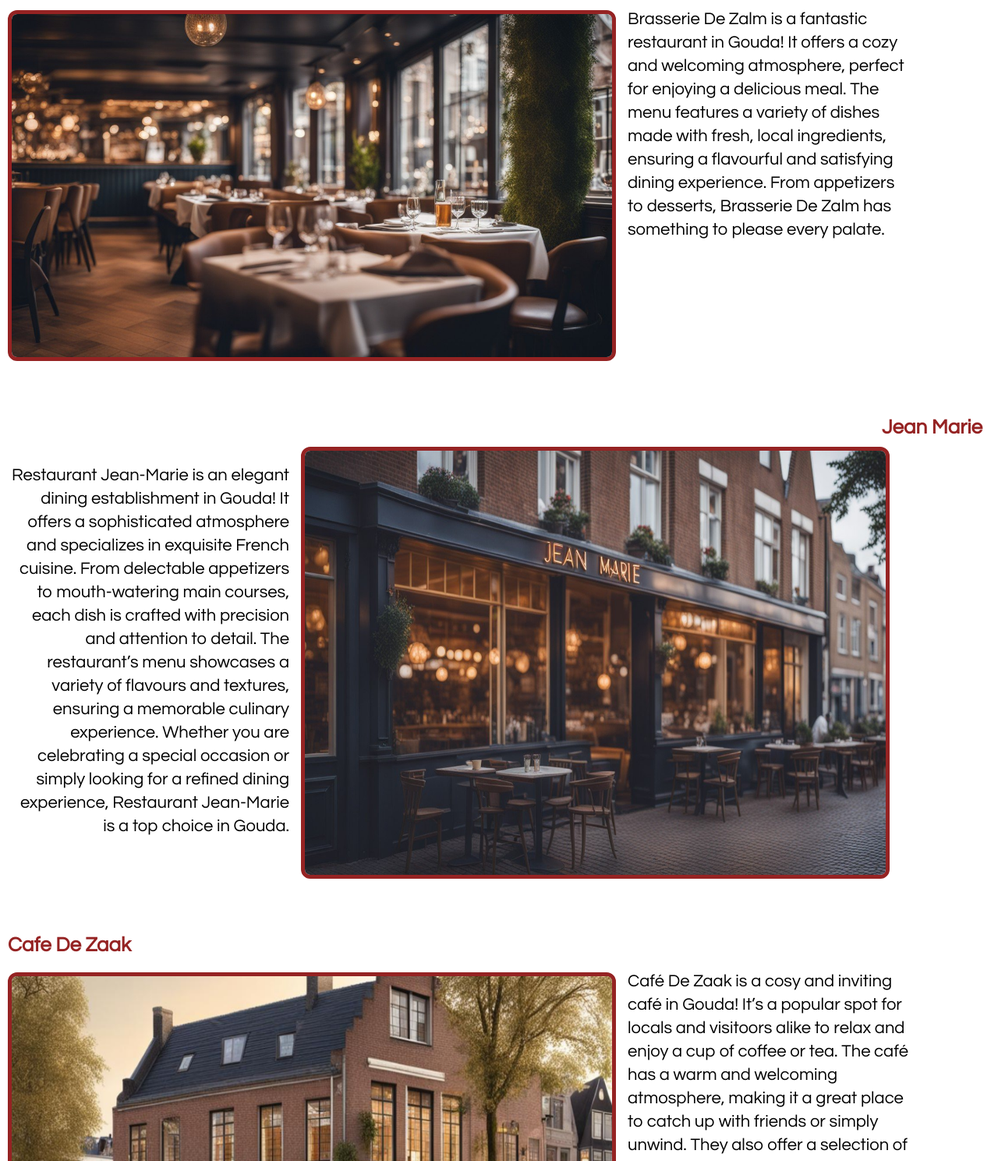
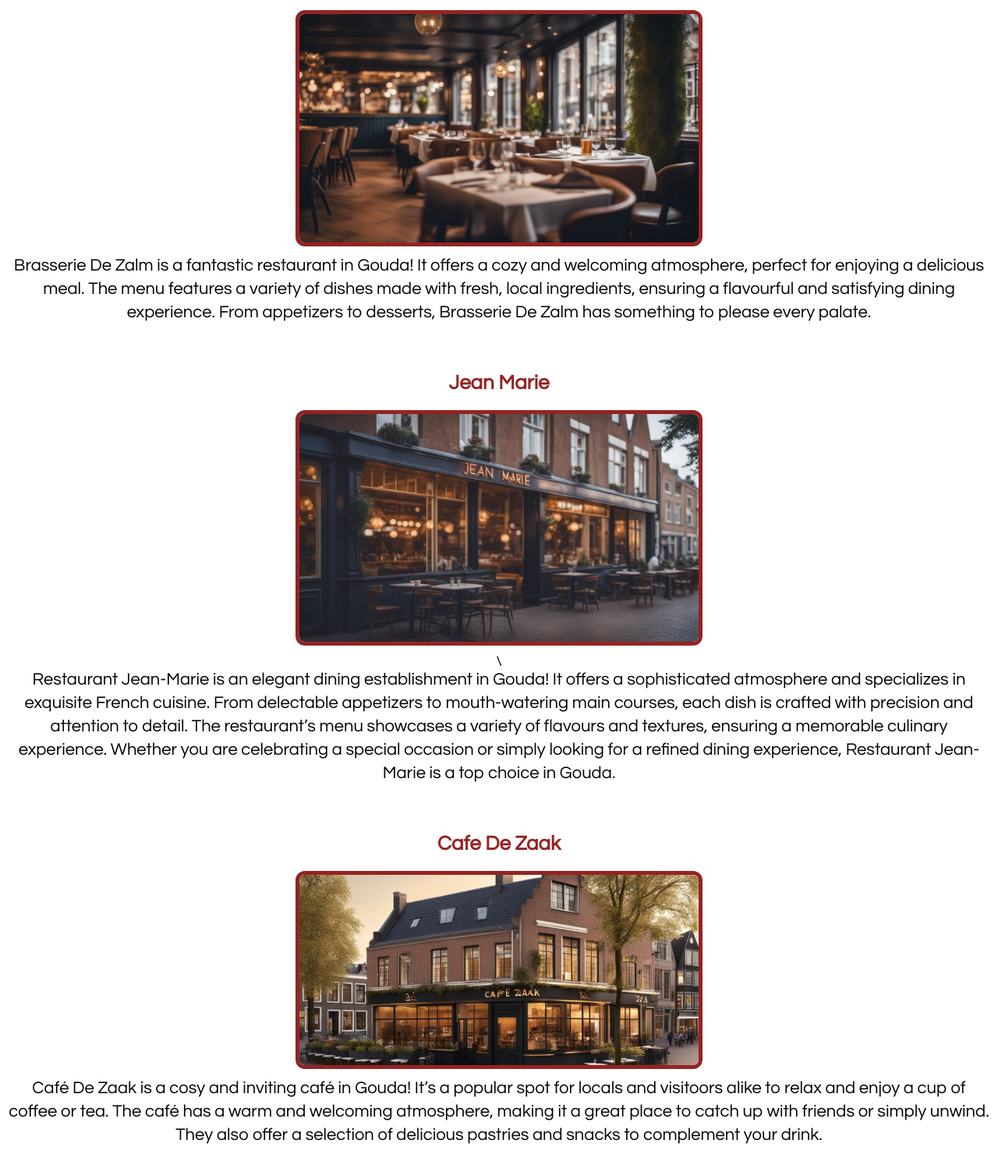
Before and after one commit to naseer6/goudaguides, a plain HTML site: page food.html in a window 1280 px wide. Shown: the part 971-2460 px from the top of the page at 78% size. Drawn offline with Linux system fonts and the light colour scheme.

Commit message:
semi final

```diff
--- a/css/activities.css
+++ b/css/activities.css
@@ -126,6 +126,17 @@
     margin-bottom: 10px;
 }
 
+/* Main Heading Styles */
+.mainheading {
+    color: #952323;
+    text-align: left;
+    font-size: 4.56em;
+    font-weight: 700;
+    line-height: 1.2;
+    margin-top: 10px;
+    margin-bottom: 10px;
+}
+
 /* First Text Styles */
 .firsttext {
     margin: 0 0.3125em;
@@ -156,6 +167,7 @@
 
 article {
     display: flex;
+    flex-direction: column;
     flex-shrink: 0;
     align-items: center;
     justify-content: space-between;
@@ -173,18 +185,12 @@
     line-height: 30px;
 }
 
-aside, #smallpic{
-    display: flex;
-    align-items: center;
-    justify-content: center;
-}
+
 .smallpic {
-    text-align: center;
-    margin-top: 10px;
-    margin-bottom: 10px;
-    width: 700px;
-    height: 430px;
-    flex-shrink: 0;
+    margin: 0.625em;
+    width: 100%;
+    max-width: 32.625em;
+    height: auto;
     border-radius: 12px;
     border: 5px solid #952323;
 
@@ -195,7 +201,7 @@
 
 .smallpictext {
     margin-bottom: 50px;
-    flex-shrink: 0;
+
     color: #000;
     text-align: center;
     font-family: Century Gothic;
--- a/css/food.css
+++ b/css/food.css
@@ -115,7 +115,6 @@
     color: white;
 }
 
-/* Main Heading Styles */
 .mainheading {
     color: #952323;
     text-align: left;
@@ -156,16 +155,17 @@
 
 article {
     display: flex;
+    flex-direction: column;
     flex-shrink: 0;
     align-items: center;
-    padding-bottom: 50px;
+    justify-content: space-between;
 }
 
 .semiheading {
     margin-top: 10px;
     margin-bottom: 10px;
     color: #952323;
-    text-align: left;
+    text-align: center;
     font-family: Century Gothic;
     font-size: 26px;
     font-style: normal;
@@ -174,15 +174,11 @@
 }
 
 
-
 .smallpic {
-
-    text-align: left;
-    margin-top: 10px;
-    margin-bottom: 10px;
-    width: 780px;
-    height: 450px;
-    flex-shrink: 0;
+    margin: 0.625em;
+    width: 100%;
+    max-width: 32.625em;
+    height: auto;
     border-radius: 12px;
     border: 5px solid #952323;
 
@@ -192,107 +188,10 @@
 
 
 .smallpictext {
-    padding-bottom: 15px;
-    padding-left: 15px;
+    margin-bottom: 50px;
 
-    width: 376px;
-    height: 406px;
-    flex-shrink: 0;
-    margin-bottom: 50px;
-    flex-shrink: 0;
     color: #000;
-    text-align: left;
-    font-family: Century Gothic;
-    font-size: 22px;
-    font-style: normal;
-    font-weight: 400;
-    line-height: 30px;
-}
-
-.semiheading2 {
-    margin-top: 10px;
-    margin-bottom: 10px;
-    margin-right: 10px;
-    color: #952323;
-    text-align: right;
-    font-family: Century Gothic;
-    font-size: 26px;
-    font-style: normal;
-    font-weight: 700;
-    line-height: 30px;
-}
-
-.smallpic2 {
-
-    text-align: right;
-
-    margin-bottom: 10px;
-    width: 755px;
-    height: 554px;
-    flex-shrink: 0;
-    border-radius: 12px;
-    border: 5px solid #952323;
-
-
-}
-
-
-
-.smallpictext2 {
-    padding-top: 10px;
-    padding-right: 15px;
-    width: 376px;
-    flex-shrink: 0;
-    margin-bottom: 50px;
-    flex-shrink: 0;
-    color: #000;
-    text-align: right;
-    font-family: Century Gothic;
-    font-size: 22px;
-    font-style: normal;
-    font-weight: 400;
-    line-height: 30px;
-}
-
-.semiheading3 {
-    margin-top: 10px;
-    margin-bottom: 10px;
-    color: #952323;
-    text-align: left;
-    font-family: Century Gothic;
-    font-size: 26px;
-    font-style: normal;
-    font-weight: 700;
-    line-height: 30px;
-}
-
-.smallpic3 {
-
-    text-align: left;
-    margin-top: 10px;
-    margin-bottom: 10px;
-    width: 780px;
-    height: 450px;
-    flex-shrink: 0;
-    border-radius: 12px;
-    border: 5px solid #952323;
-
-
-}
-
-
-
-.smallpictext3 {
-    padding-bottom: 15px;
-    padding-left: 15px;
-
-    width: 376px;
-    height: 406px;
-    flex-shrink: 0;
-    margin-bottom: 50px;
-    flex-shrink: 0;
-    color: #000;
-    text-align: left;
+    text-align: center;
     font-family: Century Gothic;
     font-size: 22px;
     font-style: normal;
--- a/css/home.css
+++ b/css/home.css
@@ -15,6 +15,37 @@
     font-family: 'Roboto', sans-serif;
 }
 
+/* Cookie Consent Styles */
+body {
+    margin: 0;
+    font-family: 'Roboto', sans-serif;
+}
+
+section#cookie-consent {
+    position: fixed;
+    bottom: 0;
+    left: 0;
+    width: 100%;
+    background: #333;
+    color: #fff;
+    padding: 15px;
+    text-align: center;
+    z-index: 1000;
+    display: none;
+}
+
+section#cookie-consent button {
+    background: #4CAF50;
+    color: #fff;
+    border: none;
+    padding: 10px 20px;
+    cursor: pointer;
+    margin-top: 10px;
+}
+
+section#cookie-consent.show {
+    display: block;
+}
 /* Topbar Styles */
 header {
 
@@ -283,6 +314,8 @@
     margin-bottom: 15px;
 }
 
+
+
 /* Responsive Styles */
 @media screen and (max-width: 800px) {
     body {
--- a/css/sports.css
+++ b/css/sports.css
@@ -158,14 +158,14 @@
     display: flex;
     flex-shrink: 0;
     align-items: center;
-    padding-bottom: 50px;
+    justify-content: space-between;
 }
 
 .semiheading {
     margin-top: 10px;
     margin-bottom: 10px;
     color: #952323;
-    text-align: left;
+    text-align: center;
     font-family: Century Gothic;
     font-size: 26px;
     font-style: normal;
@@ -174,14 +174,12 @@
 }
 
 
-
 .smallpic {
-
-    text-align: left;
+    text-align: center;
     margin-top: 10px;
     margin-bottom: 10px;
-    width: 780px;
-    height: 450px;
+    width: 377px;
+    height: 430px;
     flex-shrink: 0;
     border-radius: 12px;
     border: 5px solid #952323;
@@ -192,16 +190,10 @@
 
 
 .smallpictext {
-    padding-bottom: 15px;
-    padding-left: 15px;
+    margin-bottom: 50px;
 
-    width: 376px;
-    height: 406px;
-    flex-shrink: 0;
-    margin-bottom: 50px;
-    flex-shrink: 0;
     color: #000;
-    text-align: left;
+    text-align: center;
     font-family: Century Gothic;
     font-size: 22px;
     font-style: normal;
@@ -209,96 +201,7 @@
     line-height: 30px;
 }
 
-.semiheading2 {
-    margin-top: 10px;
-    margin-bottom: 10px;
-    margin-right: 10px;
-    color: #952323;
-    text-align: right;
-    font-family: Century Gothic;
-    font-size: 26px;
-    font-style: normal;
-    font-weight: 700;
-    line-height: 30px;
-}
 
-.smallpic2 {
-
-    text-align: right;
-    margin-top: 10px;
-    margin-bottom: 10px;
-    width: 755px;
-    height: 454px;
-    flex-shrink: 0;
-    border-radius: 12px;
-    border: 5px solid #952323;
-
-
-}
-
-
-
-.smallpictext2 {
-    padding-top: 10px;
-    padding-right: 15px;
-    width: 376px;
-    flex-shrink: 0;
-    margin-bottom: 50px;
-    flex-shrink: 0;
-    color: #000;
-    text-align: right;
-    font-family: Century Gothic;
-    font-size: 22px;
-    font-style: normal;
-    font-weight: 400;
-    line-height: 30px;
-}
-
-.semiheading3 {
-    margin-top: 10px;
-    margin-bottom: 10px;
-    color: #952323;
-    text-align: left;
-    font-family: Century Gothic;
-    font-size: 26px;
-    font-style: normal;
-    font-weight: 700;
-    line-height: 30px;
-}
-
-.smallpic3 {
-
-    text-align: left;
-    margin-top: 10px;
-    margin-bottom: 10px;
-    width: 780px;
-    height: 450px;
-    flex-shrink: 0;
-    border-radius: 12px;
-    border: 5px solid #952323;
-
-
-}
-
-
-
-.smallpictext3 {
-    padding-bottom: 15px;
-    padding-left: 15px;
-
-    width: 376px;
-    height: 406px;
-    flex-shrink: 0;
-    margin-bottom: 50px;
-    flex-shrink: 0;
-    color: #000;
-    text-align: left;
-    font-family: Century Gothic;
-    font-size: 22px;
-    font-style: normal;
-    font-weight: 400;
-    line-height: 30px;
-}
 
 .lasttext {
     margin-top: 80px;
--- a/food.html
+++ b/food.html
@@ -37,7 +37,7 @@
         </nav>
     </header>
 
-    <h2 class="mainheading">Feeling Hungry?</h2>
+    <h1 class="mainheading">Feeling Hungry?</h1>
     <p class="firsttext">Gouda Guides has some fantastic options for dining and grabbing a cup of coffee! For a
         delicious meal, check out Brasserie De Zalm. It offers a diverse menu with dishes made from fresh, local
         ingredients. Another great choice is restaurant Jean-Marie, known for its elegant atmosphere and exquisite
@@ -46,9 +46,9 @@
 
     </p>
 
+    <article>
+    <h2 class="semiheading">Brasserie De Zalm</h2>
 
-    <h3 class="semiheading">Brasserie De Zalm</h3>
-    <article>
         <img class="smallpic" src="img/brasserie-de-zalm-restaurant-in-gouda.jpg">
 
 
@@ -59,28 +59,30 @@
         </p>
     </article>
 
+    <article>
+    <h2 class="semiheading">Jean Marie</h2>
 
-    <h3 class="semiheading2">Jean Marie</h3>
-    <article>
-        <p class="smallpictext2">Restaurant Jean-Marie is an elegant dining establishment in Gouda! It offers a
+
+        <img class="smallpic" src="img/jean-marie-cafe-in-gouda.jpg">\
+        <p class="smallpictext">Restaurant Jean-Marie is an elegant dining establishment in Gouda! It offers a
             sophisticated atmosphere and specializes in exquisite French cuisine. From delectable appetizers to
             mouth-watering main courses, each dish is crafted with precision and attention to detail. The restaurant’s
             menu showcases a variety of flavours and textures, ensuring a memorable culinary experience. Whether you are
             celebrating a special occasion or simply looking for a refined dining experience, Restaurant Jean-Marie is a
             top choice in Gouda.
         </p>
-        <img class="smallpic2" src="img/jean-marie-cafe-in-gouda.jpg">
 
 
 
     </article>
 
-    <h3 class="semiheading3">Cafe De Zaak</h3>
     <article>
-        <img class="smallpic3" src="img/generate-a-picture-of-cafe-de-zaak-in-gouda (1).png">
+    <h2 class="semiheading">Cafe De Zaak</h2>
+
+        <img class="smallpic" src="img/generate-a-picture-of-cafe-de-zaak-in-gouda (1).png">
 
 
-        <p class="smallpictext3">Café De Zaak is a cosy and inviting café in Gouda! It’s a popular spot for locals and
+        <p class="smallpictext">Café De Zaak is a cosy and inviting café in Gouda! It’s a popular spot for locals and
             visitoors alike to relax and enjoy a cup of coffee or tea. The café has a warm and welcoming atmosphere,
             making it a great place to catch up with friends or simply unwind. They also offer a selection of delicious
             pastries and snacks to complement your drink.
```
Also changed, not shown: activities.html (+14 -12 lines), index.html (+23 -0 lines), sports.html (+9 -8 lines).
